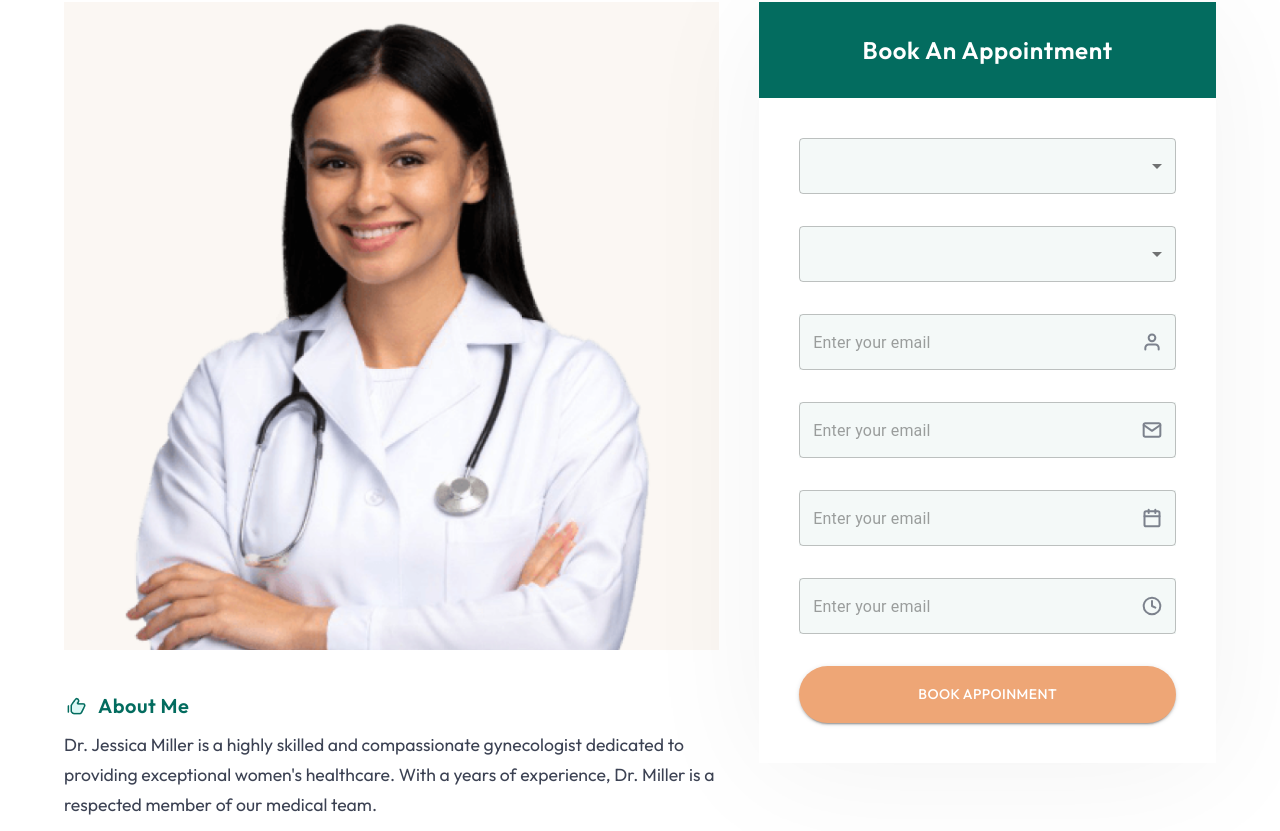
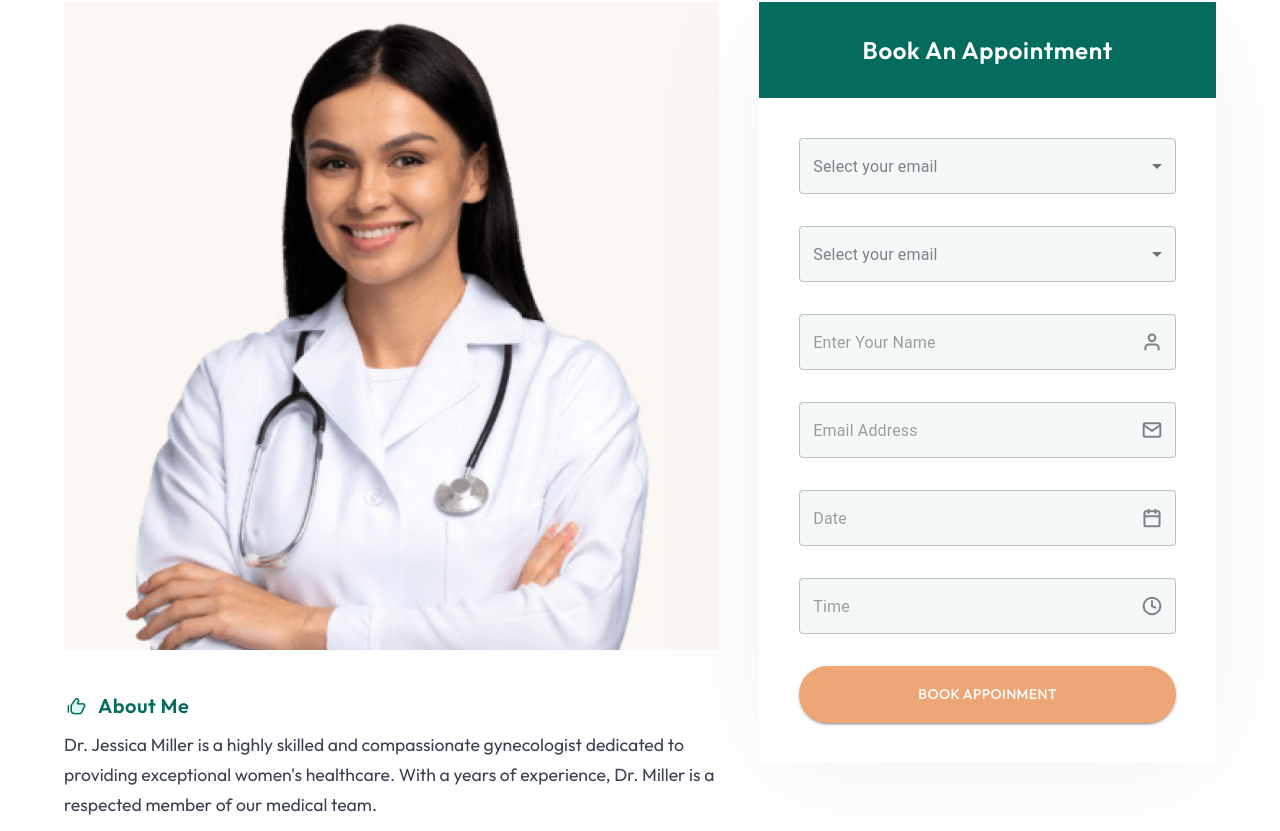
Before and after one commit to Resvan/comming-soon, a React (Vite) app: page /doctor/1 in a window 1280 px wide. Shown: the part 667-1498 px from the top of the page. Built offline with nearby package versions, Linux system fonts and the light colour scheme; the HTML template or start-up script is replaced by a standard one.

Commit message:
change color

```diff
--- a/src/pages/DoctorDetails.jsx
+++ b/src/pages/DoctorDetails.jsx
@@ -332,7 +332,8 @@ const DoctorDetails = () => {
                                   render={({ field }) => (
                                       <Select
                                           {...field}
-                                          placeholder='Select your email'
+                                          displayEmpty
+                                          defaultValue=""
                                           margin="normal"
                                           fullWidth
                                           variant="outlined"
@@ -340,10 +341,13 @@ const DoctorDetails = () => {
                                               backgroundColor: 'rgba(222, 238, 236, 0.35)',
                                               mt: 5,
                                               mb: 2,
+                                              color:'rgba(60, 66, 83, 0.65)'
                                           }}
                                           error={!!errors.email}
                                       >
-                                          <MenuItem value="">Select an email</MenuItem>
+                                          <MenuItem value="" disabled>
+                                              Select your email
+                                          </MenuItem>
                                           <MenuItem value="email1@example.com">email1@example.com</MenuItem>
                                           <MenuItem value="email2@example.com">email2@example.com</MenuItem>
                                           {/* Add other email options as needed */}
@@ -358,17 +362,21 @@ const DoctorDetails = () => {
                                   render={({ field }) => (
                                       <Select
                                           {...field}
-                                          placeholder='Select your email'
+                                          displayEmpty
+                                          defaultValue=""
                                           margin="normal"
                                           fullWidth
                                           variant="outlined"
                                           sx={{
                                               backgroundColor: 'rgba(222, 238, 236, 0.35)',
                                               my: 2,
+                                              color:'rgba(60, 66, 83, 0.65)'
                                           }}
                                           error={!!errors.email}
                                       >
-                                          <MenuItem value="">Select an email</MenuItem>
+                                          <MenuItem value="" disabled>
+                                              Select your email
+                                          </MenuItem>
                                           <MenuItem value="email1@example.com">email1@example.com</MenuItem>
                                           <MenuItem value="email2@example.com">email2@example.com</MenuItem>
                                           {/* Add other email options as needed */}
@@ -376,14 +384,14 @@ const DoctorDetails = () => {
                                   )}
                               />
                               <Controller
-                                  name="email"
+                                  name="name"
                                   control={control}
                                   defaultValue=""
                                   rules={{ required: 'Email is required', pattern: { value: /^\S+@\S+$/i, message: 'Invalid email' } }}
                                   render={({ field }) => (
                                       <TextField
                                           {...field}
-                                          placeholder='Enter your email'
+                                          placeholder='Enter Your Name'
                                           margin="normal"
                                           fullWidth
                                           variant="outlined"
@@ -411,7 +419,7 @@ const DoctorDetails = () => {
                                   render={({ field }) => (
                                       <TextField
                                           {...field}
-                                          placeholder='Enter your email'
+                                          placeholder='Email Address'
                                           margin="normal"
                                           fullWidth
                                           variant="outlined"
@@ -432,14 +440,14 @@ const DoctorDetails = () => {
                                   )}
                               />
                               <Controller
-                                  name="email"
+                                  name="Date"
                                   control={control}
                                   defaultValue=""
                                   rules={{ required: 'Email is required', pattern: { value: /^\S+@\S+$/i, message: 'Invalid email' } }}
                                   render={({ field }) => (
                                       <TextField
                                           {...field}
-                                          placeholder='Enter your email'
+                                          placeholder='Date'
                                           margin="normal"
                                           fullWidth
                                           variant="outlined"
@@ -460,14 +468,14 @@ const DoctorDetails = () => {
                                   )}
                               />
                               <Controller
-                                  name="email"
+                                  name="Time"
                                   control={control}
                                   defaultValue=""
                                   rules={{ required: 'Email is required', pattern: { value: /^\S+@\S+$/i, message: 'Invalid email' } }}
                                   render={({ field }) => (
                                       <TextField
                                           {...field}
-                                          placeholder='Enter your email'
+                                          placeholder='Time'
                                           margin="normal"
                                           fullWidth
                                           variant="outlined"
--- a/src/pages/Doctors.jsx
+++ b/src/pages/Doctors.jsx
@@ -5,12 +5,18 @@ import Stethoscope from '../assets/stethoscope.svg';
 import Medicine from '../assets/medicine.svg';
 import NewDoctor from '../assets/NewDoctor.png';
 import Footer from '../components/Footer/Footer';
+import { useNavigate } from 'react-router-dom';
+
 
 
 const Doctors = () => {
 
     const doctorsData = new Array(9).fill(null);
+    const navigate = useNavigate();
 
+    const handleItemClick = () => {
+        navigate('/doctor/1')
+    };
 
   return (
       <>
@@ -96,7 +102,7 @@ const Doctors = () => {
           }}>
               <Grid container spacing={5}>
                   {doctorsData.map((_, index) => (
-                      <Grid item key={index} xs={12} sm={6} md={4} sx={{
+                      <Grid item key={index} xs={12} sm={6} md={4} onClick={handleItemClick} sx={{
                           textAlign: 'center',
                           color: '#042622',
                           '&:hover': {
@@ -105,7 +111,8 @@ const Doctors = () => {
                                   color: '#036C5F'
                               },
                           },
-                      }}>
+                      }}
+                      >
                           <Box sx={{
                               backgroundColor: '#FBF7F3',
                               display: 'flex',
```
